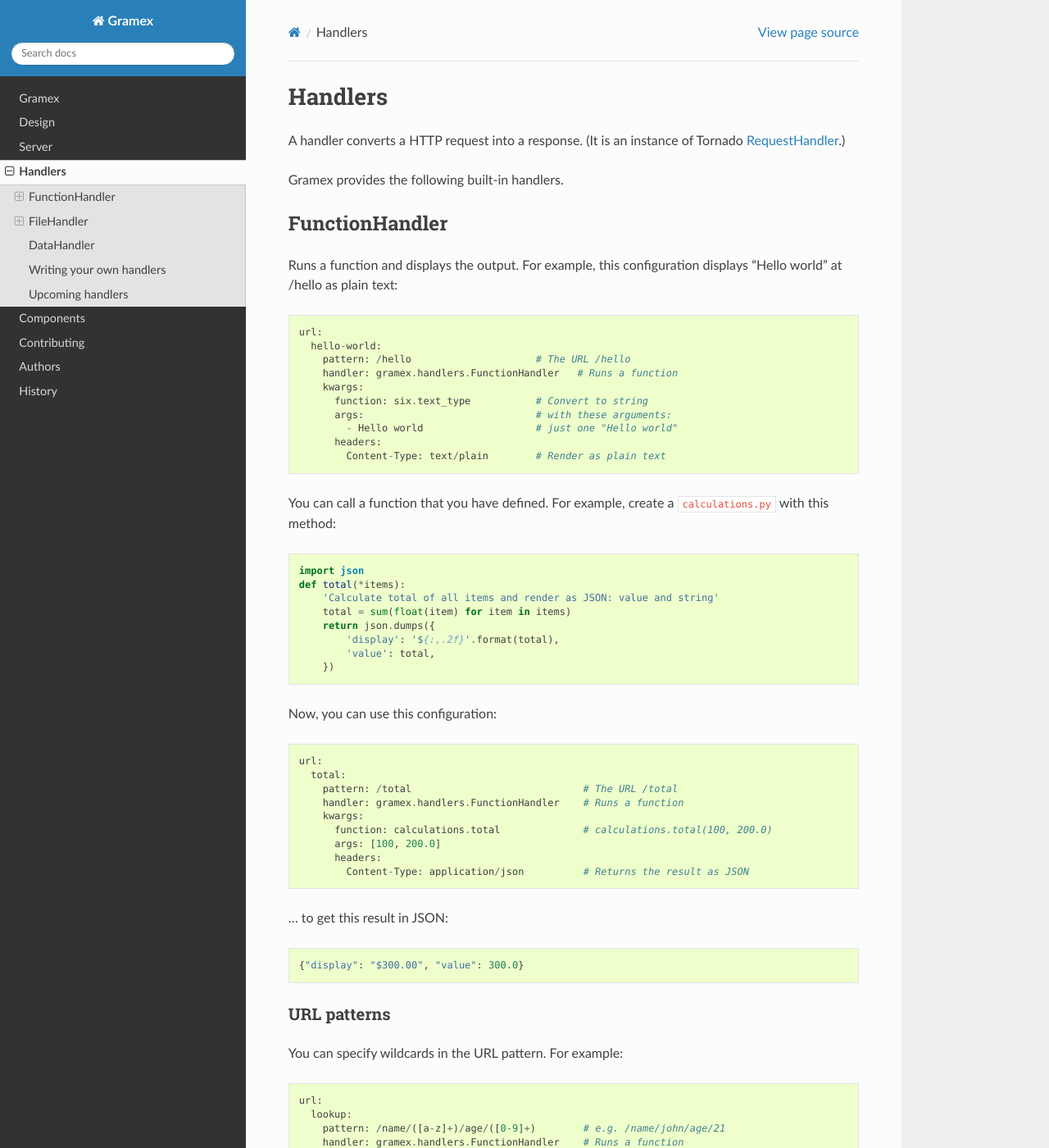
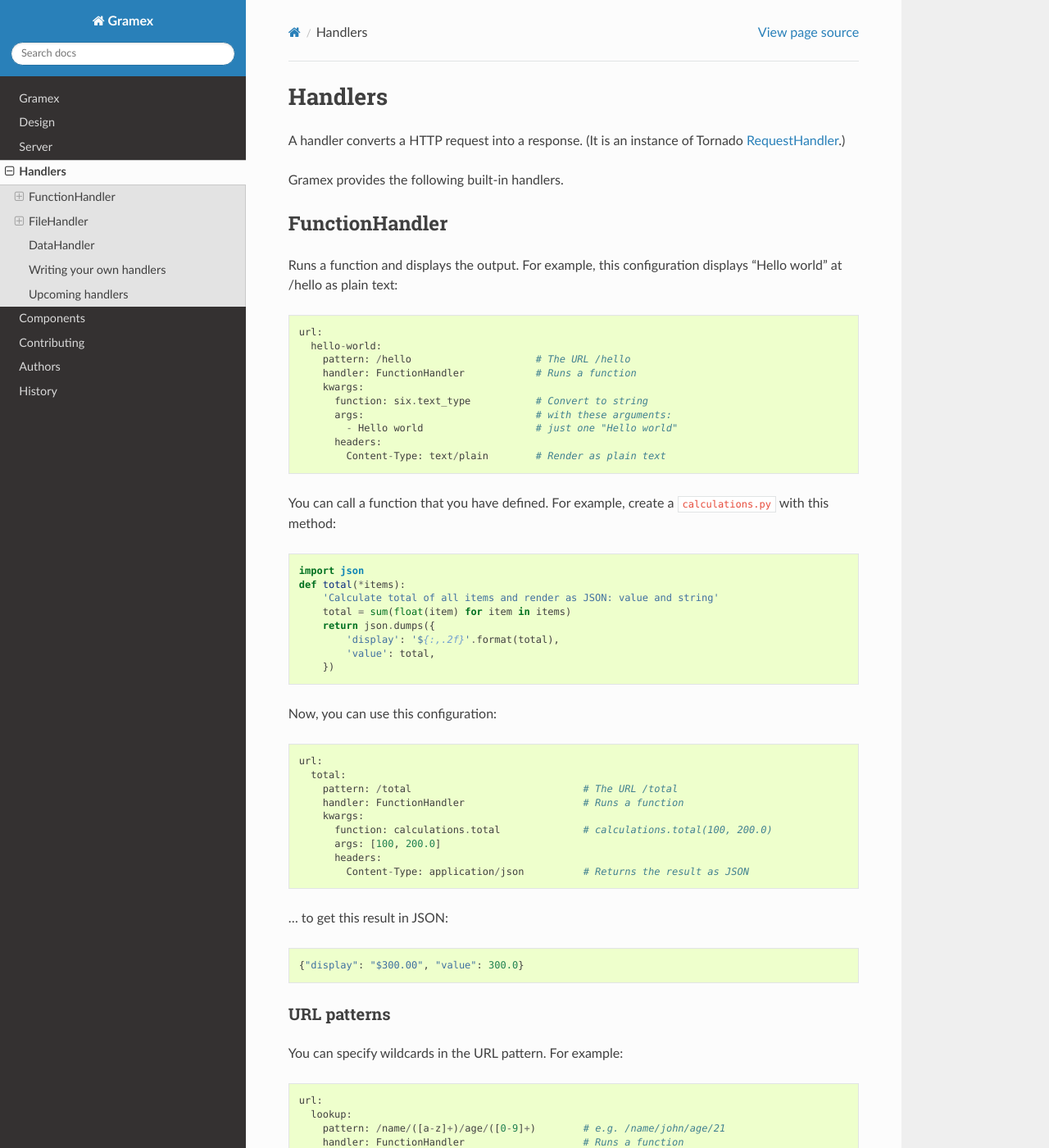
Before and after one commit to gramener/gramex, a Sphinx documentation site: the page built from docs/handlers.rst, in a window 1280 px wide and 1400 px high. Shown: the whole window at 82% size. Built offline with Sphinx 7.4.7 and the Read the Docs theme 2.0.0, drawn with Linux system fonts in a browser that asks for light colours; the version number could not be read and is left out; some of the changed text lies outside the part shown.

Commit message:
DOC: remove redundant gramex.handlers. prefix in gramex.yaml

```diff
--- a/docs/handlers.rst
+++ b/docs/handlers.rst
@@ -20,7 +20,7 @@
     url:
       hello-world:
         pattern: /hello                     # The URL /hello
-        handler: gramex.handlers.FunctionHandler   # Runs a function
+        handler: FunctionHandler            # Runs a function
         kwargs:
           function: six.text_type           # Convert to string
           args:                             # with these arguments:
@@ -45,7 +45,7 @@
     url:
       total:
         pattern: /total                             # The URL /total
-        handler: gramex.handlers.FunctionHandler    # Runs a function
+        handler: FunctionHandler                    # Runs a function
         kwargs:
           function: calculations.total              # calculations.total(100, 200.0)
           args: [100, 200.0]
@@ -64,7 +64,7 @@
     url:
       lookup:
         pattern: /name/([a-z]+)/age/([0-9]+)        # e.g. /name/john/age/21
-        handler: gramex.handlers.FunctionHandler    # Runs a function
+        handler: FunctionHandler                    # Runs a function
         kwargs:
           function: calculations.name_age           # Run this function
 
@@ -96,8 +96,8 @@
 
     url:
       method:
-        pattern: /method                       # The URL /method
-        handler: gramex.handlers.FunctionHandler    # Runs a function
+        pattern: /method          # The URL /method
+        handler: FunctionHandler  # Runs a function
         kwargs:
           function: calculations.method
           args:
@@ -166,7 +166,7 @@
     url:
       root-app:                         # A unique name for this handler
         pattern: /(.*)                  # All URLs beginning with /
-        handler: gramex.handlers.FileHandler    # Handler used
+        handler: FileHandler            # Handler used
         kwargs:                                 # Options to the handler
             path: .                             #   path is current dir
             default_filename: index.html        #   default filename
```
